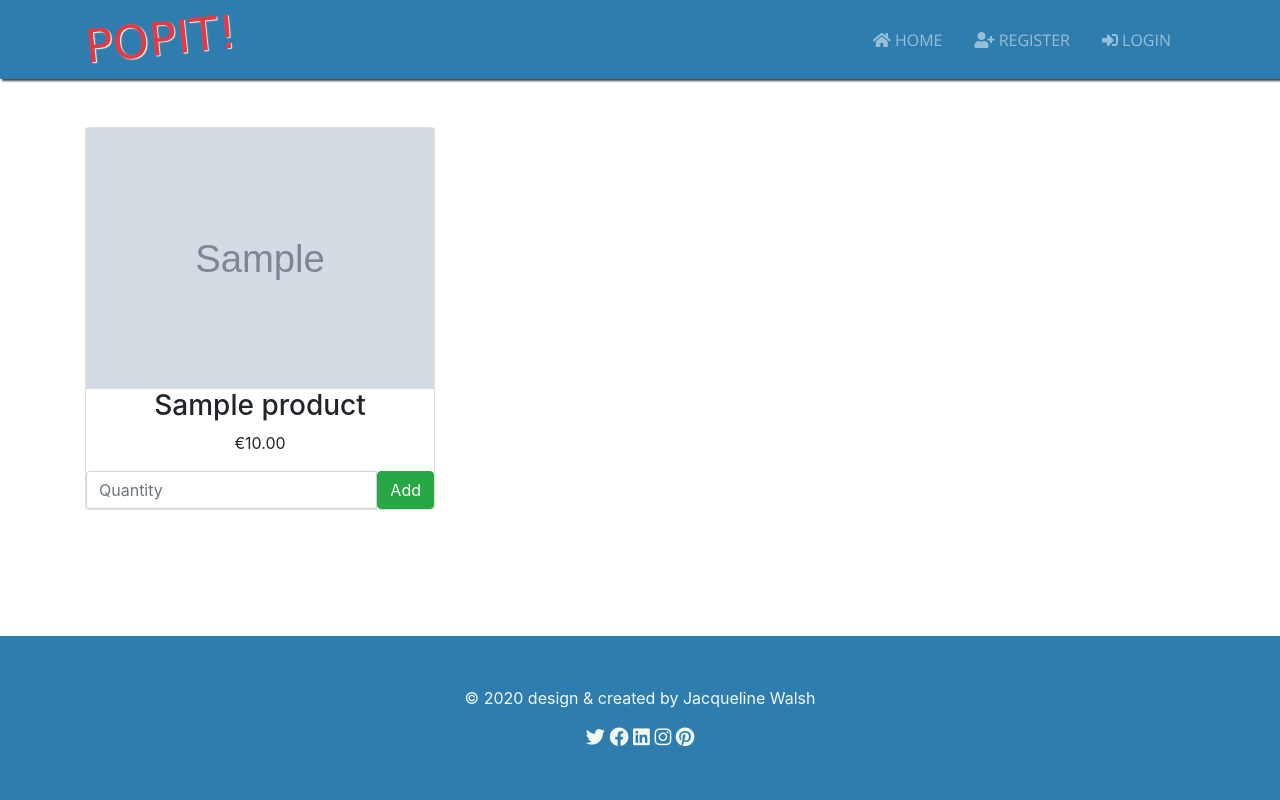
After one commit to jacqueline-walsh/popit, a Django app: page /products/ in a window 1280 px wide. The commit adds this page. Run offline with Django 3.2, Linux system fonts and the light colour scheme; tables that the repository leaves empty hold one stand-in row (values such as "Sample post"); grey boxes marked "Sample" are stand-in pictures; some libraries are stand-ins or nearby versions; some web fonts are replaced.

Commit message:
add products html page and settup

```diff
--- a/popit/urls.py
+++ b/popit/urls.py
@@ -16,10 +16,12 @@ Including another URLconf
 from django.contrib import admin
 from django.urls import path, include
 from django.conf import settings
+from django.conf.urls.static import static
 
 
 urlpatterns = [
     path('admin/', admin.site.urls),
     path('', include('pages.urls')),
     path('accounts/', include('accounts.urls')),
+    path('products/', include('products.urls')),
 ]
--- a/products/admin.py
+++ b/products/admin.py
@@ -1,5 +1,5 @@
 from django.contrib import admin
-from .models import Product
+from products.models import Product
 
 # Register your models here.
 
@@ -9,4 +9,4 @@ class ProductAdmin(admin.ModelAdmin):
     list_display_links = ('id', 'name')
     list_editable = ['price', 'stock']
 
-admin.site.register(Product)
+    admin.site.register(Product)
--- a/products/models.py
+++ b/products/models.py
@@ -1,7 +1,5 @@
+from datetime import datetime
 from django.db import models
-from datetime import datetime
-
-# Create your models here.
 
 
 class Product(models.Model):
--- a/products/urls.py
+++ b/products/urls.py
@@ -0,0 +1,6 @@
+from django.urls import path
+from . import views
+
+urlpatterns = [
+    path('', views.products, name="products"),
+]
--- a/products/views.py
+++ b/products/views.py
@@ -1,3 +1,8 @@
 from django.shortcuts import render
+from .models import Product
 
 # Create your views here.
+def products(request):
+    products = Product.objects.all()
+    context = { 'products': products }
+    return render(request, 'products/products.html', context)
--- a/static/css/style.css
+++ b/static/css/style.css
@@ -69,3 +69,9 @@ footer {
     color: #f1faee;
     font-size: 1.2rem;
 }
+
+/********************************************** Products Page ***************************************************/
+
+img.product {
+    width: 100%;
+}
--- a/templates/partials/_navbar.html
+++ b/templates/partials/_navbar.html
@@ -10,7 +10,7 @@
         <div class="collapse navbar-collapse" id="navbarNavAltMarkup">
             <ul class="navbar-nav ml-auto">
                 <!-- Home link active path -->
-                <li {% if '/'==r equest.path %} class="nav-item active mr-3" {% else %} class="nav-item mr-3" {% endif %}>
+                <li {% if '/' == request.path %} class="nav-item active mr-3" {% else %} class="nav-item mr-3" {% endif %}>
                     <!-- home link -->
                     <a class="nav-link" href="{% url 'index' %}">
                         <i class="fas fa-home"></i> Home</a>
--- /dev/null
+++ b/templates/products/products.html
@@ -0,0 +1,25 @@
+{% extends 'base.html' %}
+{% block content %}
+    <div class="row row-flex mt-5">
+        {% for product in products %}
+            <div class="col-xs-10 col-xs-offset-1 col-sm-offset-0 col-sm-6 col-md-4 display panel panel-default">
+
+                <div class="card text-center">
+                    <img class="product" src="{{ product.image.url }}" alt="{{ product.name }}">
+                    <h3>{{ product.name }}</h3>
+                    <p>€{{ product.price }}</p>
+
+                    <form action="#" method="POST">
+                        {% csrf_token %}
+                        <div class="input-group">
+                            <input type="number" name="quantity" id="" min="1" max="999" class="form-control" placeholder="Quantity">
+                            <span class="input-group-btn">
+                                <button class="btn btn-success" type="submit">Add</button>
+                            </span>
+                        </div>
+                    </form>
+                </div>
+            </div>
+        {% endfor %}
+    </div>
+{% endblock content %}
```
Also changed, not shown: popit/settings.py (+12 -0 lines), images/2020/01/06/harry_potter_Yule_Ball.jpg (added), resources/images/product_images/harry_potter_Yule_Ball.jpg (added).
